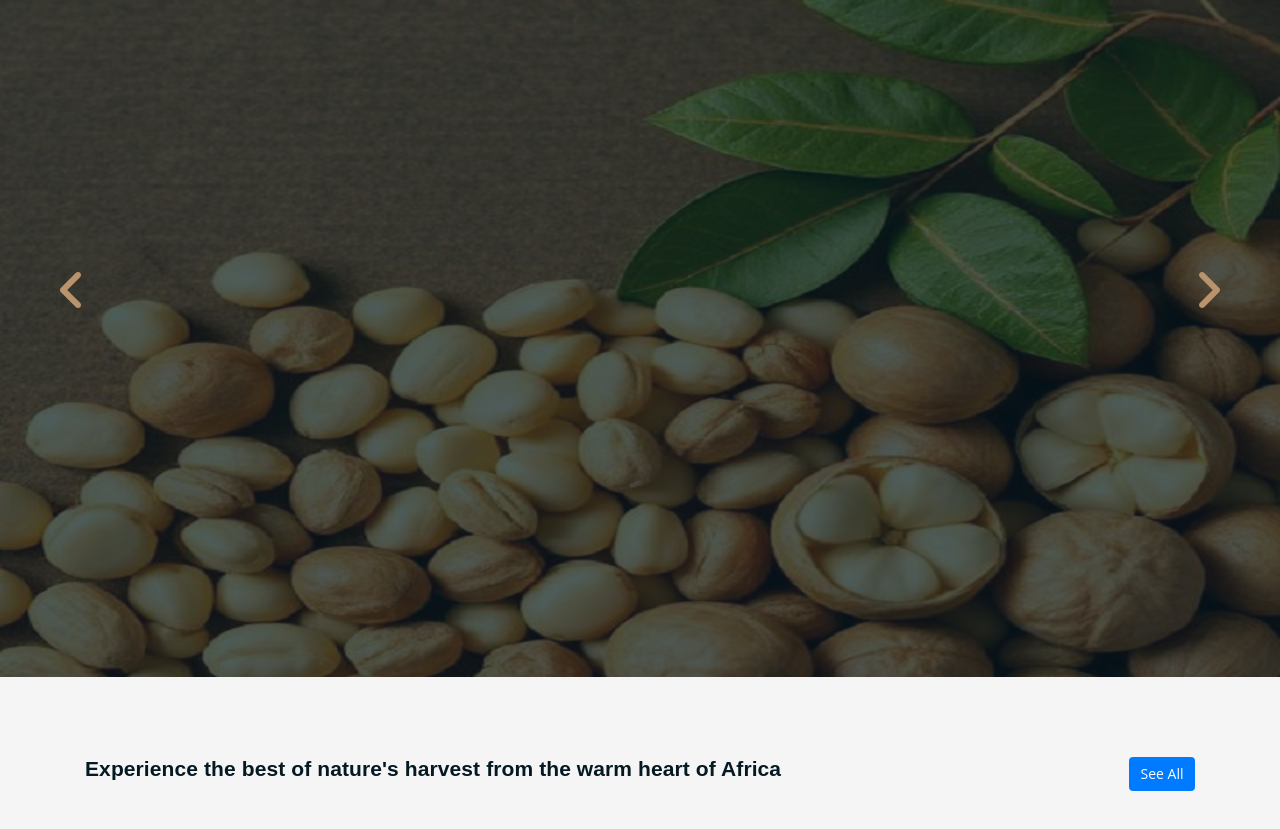
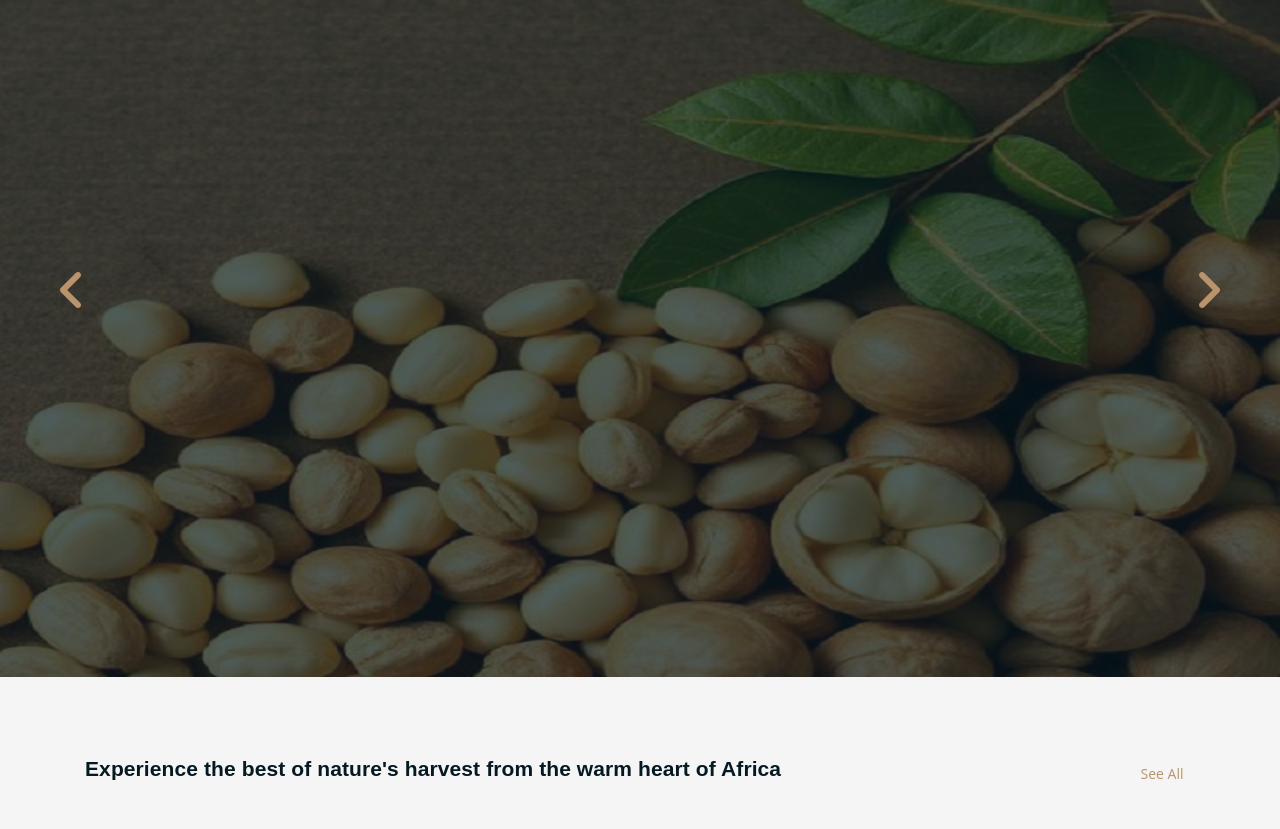
Before and after one commit to better-andy/better-andy.github.io, a plain HTML site: page index.html in a window 1280 px wide. Shown: the part 123-952 px from the top of the page. Drawn offline with Linux system fonts and the light colour scheme.

Commit message:
Update index.html

```diff
--- a/index.html
+++ b/index.html
@@ -195,7 +195,7 @@
           </div>
           <div class="col-md-2">
             <div class="text-right">
-              <button class="btn btn-primary boxed-btn">See All</button>
+              <button class="btn boxed-btn orange-text">See All</button>
             </div>
           </div>
         </div>
```
